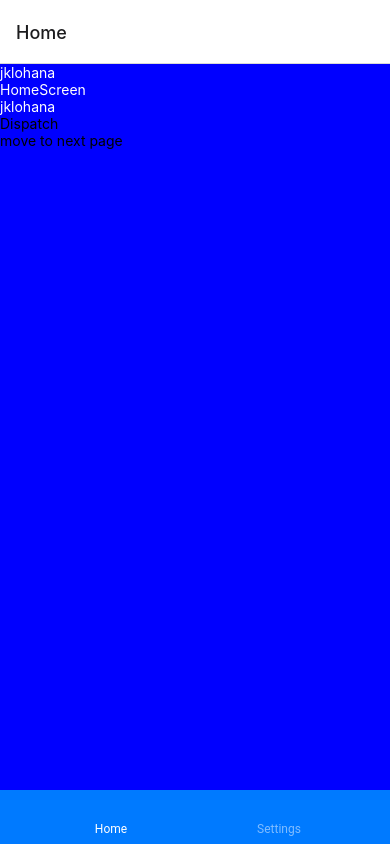
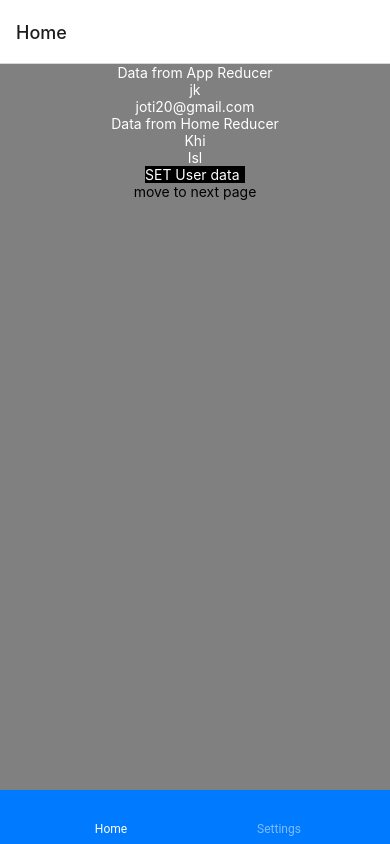
Before and after one commit to jotilohana/ReduxBasic, a React Native app: screen /Home in a window 390 px wide. Built offline with nearby package versions, Linux system fonts and the light colour scheme.

Commit message:
Ui chnages

```diff
--- a/src/Store/reducer/Home_reducer.js
+++ b/src/Store/reducer/Home_reducer.js
@@ -1,6 +1,6 @@
 const Home = {
-  name: 'HomeScreen',
-  data: 'jklohana',
+  Address1: 'Khi',
+  Address2: 'Isl',
 };
 
 export default (STATE = Home, action) => {
--- a/src/Store/reducer/app_reducer.js
+++ b/src/Store/reducer/app_reducer.js
@@ -2,7 +2,7 @@ const Name = {
   Users: [
     {
       name: 'jk',
-      email: 'jklohana',
+      email: 'joti20@gmail.com',
     },
   ],
 };
--- a/src/screens/home.js
+++ b/src/screens/home.js
@@ -1,30 +1,34 @@
-import {NavigationContainer} from '@react-navigation/native';
 import React, {useState} from 'react';
 import {View, Text, TouchableOpacity} from 'react-native';
 import {connect} from 'react-redux';
 import {set_data} from '../Store/actions';
 import {useNavigation} from '@react-navigation/native';
 const Home = props => {
-  const user = {name: 'jk', email: 'jklohana208@gmail.com'};
+  const user = {name: 'joti', email: 'jklohana208@gmail.com'};
   console.log(props.Users);
   const navigation = useNavigation();
   return (
-    <View style={{flex: 1, backgroundColor: 'blue'}}>
-      {
-        props.Users.map((val, i)=>{
-          return(
+    <View style={{flex: 1, backgroundColor: 'grey', alignItems: 'center'}}>
+      <Text style={{color: 'white'}}>Data from App Reducer</Text>
+      {props.Users.map((val, i) => {
+        console.log(val.name);
+        return (
+          <View style={{alignItems:"center"}}>
+            <Text style={{color: 'white'}}>{val.name}</Text>
             <Text style={{color: 'white'}}>{val.email}</Text>
-            // <Text style={{color: 'white'}}>{val.email}</Text>
-          )
-        })
-      }
-      <Text style={{color: 'white'}}>{props.home}</Text>
-      <Text style={{color: 'white'}}>{props.data}</Text>
+          </View>
+        );
+      })}
+      <Text style={{color: 'white'}}>Data from Home Reducer</Text>
+      <Text style={{color: 'white'}}>{props.Address1}</Text>
+      <Text style={{color: 'white'}}>{props.Address2}</Text>
       {/* <TouchableOpacity onPress={() => props.set_data('jkjkjk')}>
         <Text>Dispatch</Text>
       </TouchableOpacity> */}
-      <TouchableOpacity onPress={() => props.set_data(user)}>
-        <Text>Dispatch</Text>
+      <TouchableOpacity
+        style={{backgroundColor: 'black', width: 100}}
+        onPress={() => props.set_data(user)}>
+        <Text style={{color: 'white'}}>SET User data</Text>
       </TouchableOpacity>
       <TouchableOpacity onPress={() => navigation.navigate('Home2')}>
         <Text>move to next page</Text>
@@ -36,8 +40,8 @@ const mapStateToProps = state => ({
   // hey: state.app.name,
   // email: state.app.email,
   Users: state.app.Users,
-  home: state.home.name,
-  data: state.home.data,
+  Address1: state.home.Address1,
+  Address2: state.home.Address2,
 });
 
 const mapDispatchToProps = dispatch => ({
--- a/src/screens/home2.js
+++ b/src/screens/home2.js
@@ -1,12 +1,23 @@
 import React from 'react';
 import {View, Text} from 'react-native';
+import {connect} from 'react-redux';
 
-const Home2 = () => {
+const Home2 = props => {
   return (
     <View>
-      <Text>hello</Text>
+      {props.users.map((val, i) => {
+        return (
+          <View>
+            <Text>{val.name}</Text>
+          </View>
+        );
+      })}
     </View>
   );
 };
 
-export default Home2;
+const mapStateToProps = state => ({
+  // console.log(state);
+  users: state.app.Users,
+});
+export default connect(mapStateToProps, null)(Home2);
```
